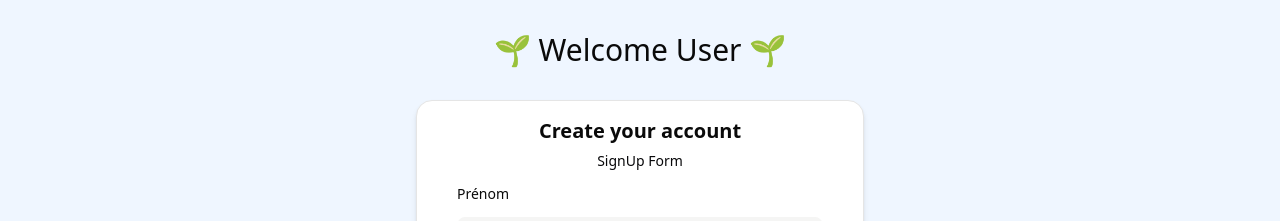
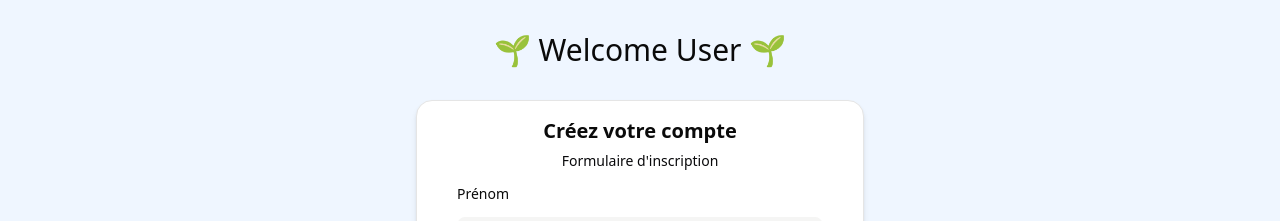
Before and after one commit to WildCodeSchool/2024-09-wns-jaune-ecochallenges, a React (Vite) app in the folder frontend/: page /user in a window 1280 px wide. Shown: the top 221 px of the page. Built offline with nearby package versions, Linux system fonts and the light colour scheme.

Commit message:
Replace English text in FormCard with French translations.

```diff
--- a/frontend/src/components/forms/auth/FormCard.tsx
+++ b/frontend/src/components/forms/auth/FormCard.tsx
@@ -20,8 +20,10 @@ export const FormCard = ({
 }: FormCardProps) => {
   const isLogin = variant === 'login';
 
-  const title = isLogin ? 'Welcome back' : 'Create your account';
-  const description = isLogin ? 'Login Form' : 'SignUp Form';
+  const title = isLogin ? 'Bienvenue' : 'Créez votre compte';
+  const description = isLogin
+    ? 'Formulaire de connexion'
+    : "Formulaire d'inscription";
   const footerText = isLogin
     ? "Vous n'avez pas encore de compte ?"
     : 'Vous avez déjà un compte ?';
```
